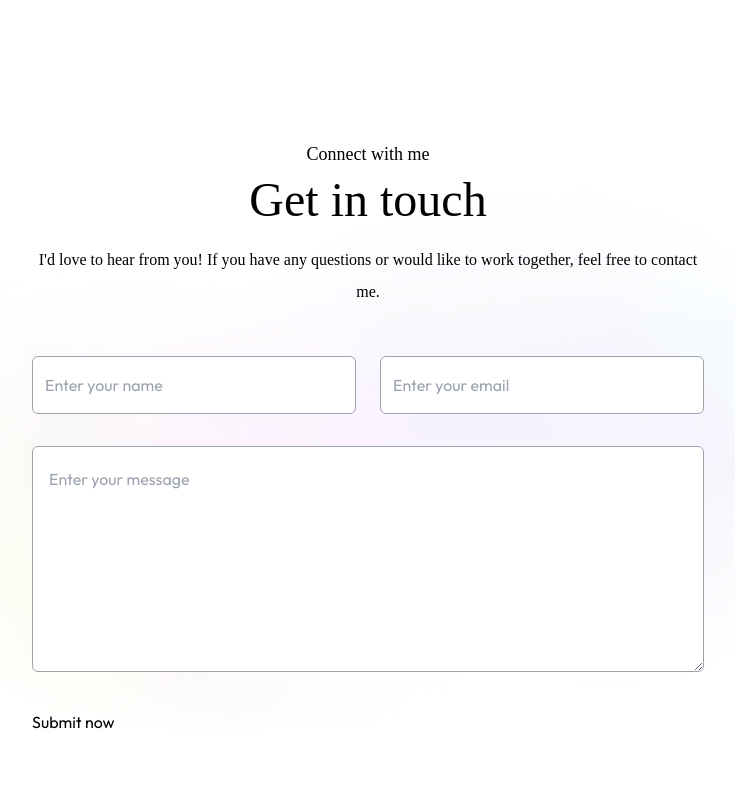
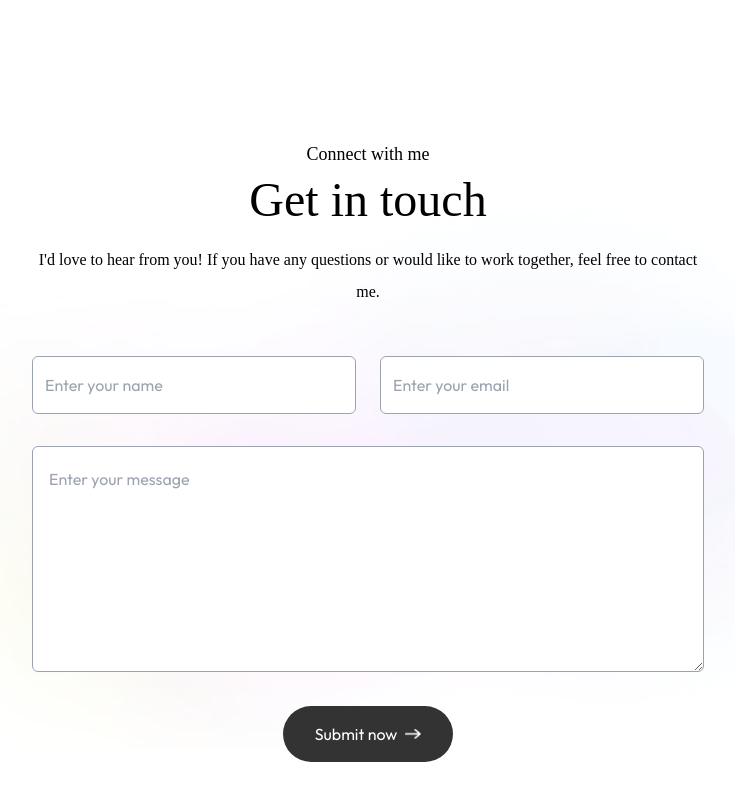
Before and after one commit to Delta-ReFz/PortfolioV2, a Next.js app in the folder portfoliov2/: page / in a window 1280 px wide. Shown: the part 3447-4247 px from the top of the page, without its empty margins (272-1007 px from the left). Before the commit the page ends 4225 px from the top, so only its background shows below. Built offline with nearby package versions, Linux system fonts and the light colour scheme; a web font is replaced by a local one.

Commit message:
Sending message to my personal email done

```diff
--- a/portfoliov2/components/Contact.jsx
+++ b/portfoliov2/components/Contact.jsx
@@ -1,6 +1,34 @@
-import React from 'react'
+import { assets } from '@/assets/assets'
+import Image from 'next/image'
+import React, { useState } from 'react'
 
 const Contact = () => {
+
+    const [result, setResult] = useState("")
+
+    const onSubmit = async (event) => {
+      event.preventDefault();
+      setResult("Sending....");
+      const formData = new FormData(event.target);
+
+      formData.append("access_key", "bd5c4b8f-0bd2-4e9e-a9bf-fe13e6f48b31");
+
+      const response = await fetch("https://api.web3forms.com/submit", {
+        method: "POST",
+        body: formData
+      });
+
+      const data = await response.json();
+
+      if (data.success) {
+        setResult("Form Submitted Successfully");
+        event.target.reset();
+      } else {
+        console.log("Error", data);
+        setResult(data.message);
+      }
+    };
+
     return (
 
         <div id='#contact' className='w-full px-[12%] py-10 scroll-mt-20 bg-[url("/footer-bg-color.png")] bg-no-repeat bg-center bg-[length:90%_auto]'>
@@ -10,18 +38,20 @@
                 I'd love to hear from you! If you have any questions or would like to work together, feel free to contact me.
             </p>
 
-            <form className='max-w-2xl mx-auto'>
+            <form onSubmit={onSubmit} className='max-w-2xl mx-auto'>
 
                 <div className='grid grid-cols-auto gap-6 mt-10  mb-8'>
 
-                    <input type="text" placeholder='Enter your name' required className='flex-1 p-3 outline-none border-[0.5px] border-gray-400 rounded-md bg-white'/>
-                    <input type="email" placeholder='Enter your email' required className='flex-1 p-3 outline-none border-[0.5px] border-gray-400 rounded-md bg-white' />
+                    <input type="text" placeholder='Enter your name' required className='flex-1 p-3 outline-none border-[0.5px] border-gray-400 rounded-md bg-white' name='name'/>
+                    <input type="email" placeholder='Enter your email' required className='flex-1 p-3 outline-none border-[0.5px] border-gray-400 rounded-md bg-white' name='email'/>
 
                 </div>
 
-                <textarea rows='6' placeholder='Enter your message' required className='w-full p-4 outline-none border-[0.5px] border-gray-400 rounded-md bg-white mb-6' ></textarea>
+                <textarea rows='6' placeholder='Enter your message' required className='w-full p-4 outline-none border-[0.5px] border-gray-400 rounded-md bg-white mb-6' name='message'></textarea>
 
-                <button type='submit'>Submit now</button>
+                <button type='submit' className='py-3 px-8 w-max flex items-center justify-between gap-2 bg-black/80 text-white rounded-full mx-auto hover:bg-black duration-500'>Submit now <Image src={assets.right_arrow_white} alt='' className='w-4' /></button>
+
+                <p className='mt-4'>{result}</p>
 
             </form>
         </div>
```
